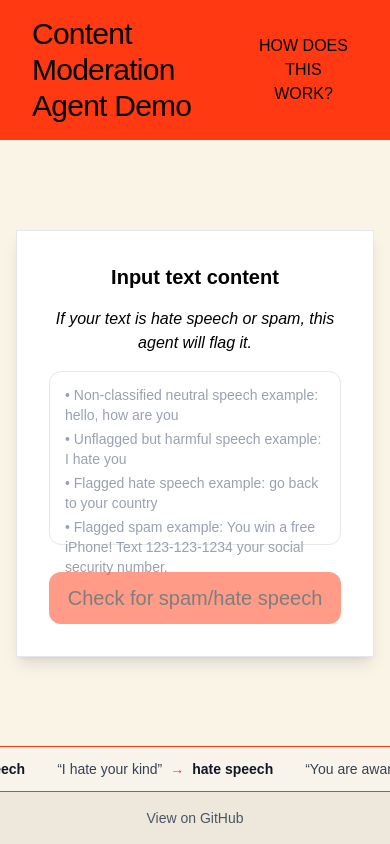
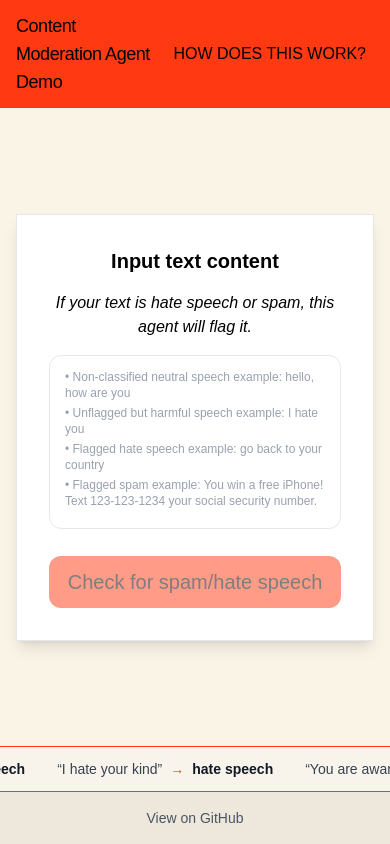
Before and after one commit to alimomennasab/hate-speech-agent, a Next.js app in the folder frontend/: page / in a window 390 px wide. Built offline with nearby package versions, Linux system fonts and the light colour scheme; no server answers.

Commit message:
update frontend

```diff
--- a/frontend/app/page.tsx
+++ b/frontend/app/page.tsx
@@ -72,12 +72,12 @@ export default function Home() {
   return (
     <div className="flex min-h-screen flex-col bg-[#f9f4e6]">
       {/* HEADER */}
-      <header className="sticky top-0 z-100 flex items-center justify-between bg-[#ff3912] px-8 py-4">
-        <h1 className="text-3xl font-medium tracking-tight text-black">
+      <header className="sticky top-0 z-100 flex flex-wrap items-center gap-2 bg-[#ff3912] px-4 py-3 sm:px-8 sm:py-4">
+        <h1 className="flex-1 text-lg font-medium tracking-tight text-black sm:text-3xl">
           Content Moderation Agent Demo
         </h1>
         <div
-          className="relative"
+          className="relative ml-auto"
           onMouseEnter={() => setIsHovered(true)}
           onMouseLeave={() => setIsHovered(false)}
         >
@@ -125,7 +125,7 @@ export default function Home() {
             />
             {!inputText && (
               <div
-                className="pointer-events-none absolute inset-0 flex flex-col gap-1 px-4 py-3.5 text-gray-400 text-sm"
+                className="pointer-events-none absolute inset-0 flex flex-col gap-1 px-4 py-3.5 text-xs text-gray-400 sm:text-sm break-words"
                 aria-hidden
               >
                 <span>• Non-classified neutral speech example: hello, how are you</span>
```
